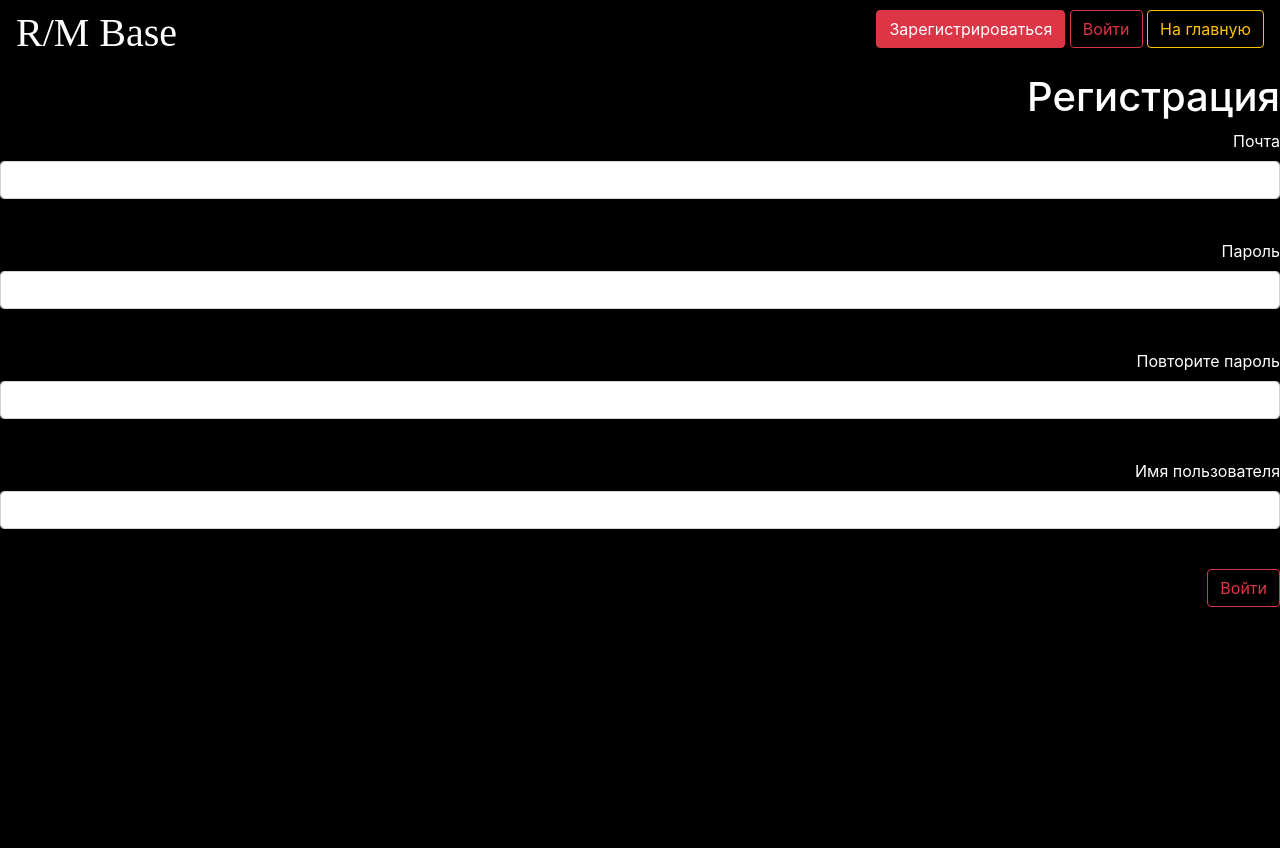
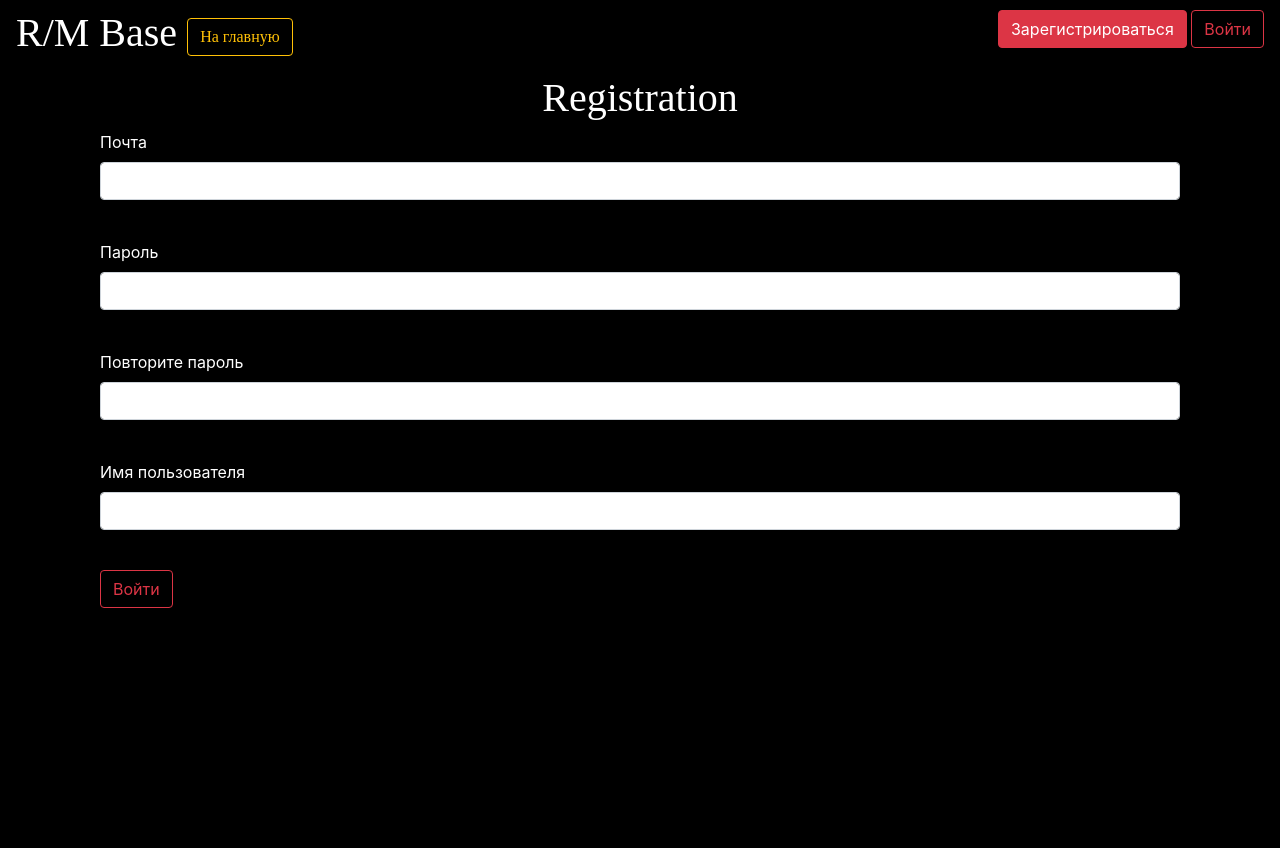
Before and after one commit to UuAcC/Lyceum_SiteProject, a Flask app: page /register in a window 1280 px wide. Shown: the top 848 px of the page. Run offline with Flask 3, Linux system fonts and the light colour scheme; some libraries are stand-ins or nearby versions.

Commit message:
Registration works, start doing orm

```diff
--- a/templates/base.html
+++ b/templates/base.html
@@ -16,12 +16,15 @@
 <div style="text-align: right;">
     <header>
     <nav class="navbar navbar-black bg-black">
-<h1 style="text-align: center;"><span style="font-family: Stencil;">R/M Base</span></h1>
+        <h1 style="text-align: center;"><span style="font-family: Stencil;">R/M Base    <a class="btn btn-outline-warning" href="/">На главную</a></span></h1>
+        {% if current_user.is_authenticated %}
+        <a class="navbar-brand" href="/logout" style="color:#ff0000">{{ current_user.name }}</a>
+        {% else %}
         <p style="text-align: right;">
         <a class="btn btn-danger" href="./register">Зарегистрироваться</a>
         <a class="btn btn-outline-danger" href="./login">Войти</a>
-            <a class="btn btn-outline-warning" href="/">На главную</a>
-    </p>
+        </p>
+        {% endif %}
     </nav>
     </header>
 </div>
--- a/templates/infopage.html
+++ b/templates/infopage.html
@@ -13,10 +13,12 @@
     Это базовая страница, особо многого тут не увидите.<br>
     Здесь вы можете перейти на страницы групп, исполнителей, а авторизованные пользователи имеют доступ к гитарным разборам.
 </p>
-<p style="text-align: center;">
+<p style="text-align: justify;">
     <a class="btn btn-outline-warning" href="./groups">Группы</a>
     <a class="btn btn-outline-warning" href="./musicians">Музыканты</a>
+    {% if current_user.is_authenticated %}
     <a class="btn btn-outline-warning" href="./tutorials">Разборы</a>
+    {% endif %}
 </p>
 </body>
 {% endblock %}
--- a/templates/login.html
+++ b/templates/login.html
@@ -1,8 +1,8 @@
 {% extends "base.html" %}
 
 {% block content %}
-    <h1>Авторизация</h1>
-    <form action="" method="post">
+    <h1 style="text-align: center;"><span style="font-family: Stencil;">Authorization</span></h1>
+    <form action="" method="post" style="text-align: left; padding-left: 100px; padding-right: 100px;">
         {{ form.hidden_tag() }}
         <p>
             {{ form.email.label }}<br>
@@ -23,7 +23,7 @@
             {% endfor %}
         </p>
         <p>{{ form.remember_me() }} {{ form.remember_me.label }}</p>
-        <p>{{ form.submit(type="submit", class="btn btn-primary") }}</p>
+        <p>{{ form.submit(type="submit", class="btn btn-outline-danger") }}</p>
         <div>{{ message }}</div>
     </form>
 {% endblock %}
--- a/templates/register.html
+++ b/templates/register.html
@@ -1,13 +1,10 @@
 {% extends "base.html" %}
 
 {% block content %}
-<style>
-    .both {margin-left:15%; margin-right:15%;}
-</style>
-<h1>Регистрация</h1>
-<form action="" method="post">
+<h1 style="text-align: center;"><span style="font-family: Stencil;">Registration</span></h1>
+<form action="" method="post" style="text-align: left; padding-left: 100px; padding-right: 100px;">
     {{ form.hidden_tag() }}
-    <p style="both">
+    <p>
         {{ form.email.label }}<br>
         {{ form.email(class="form-control", type="email") }}<br>
         {% for error in form.email.errors %}
@@ -16,7 +13,7 @@
             </p>
         {% endfor %}
     </p>
-    <p style="both">
+    <p>
         {{ form.password.label }}<br>
         {{ form.password(class="form-control", type="password") }}<br>
         {% for error in form.password.errors %}
@@ -25,7 +22,7 @@
             </p>
         {% endfor %}
     </p>
-    <p style="both">
+    <p>
         {{ form.password_again.label }}<br>
         {{ form.password_again(class="form-control", type="password") }}<br>
         {% for error in form.password_again.errors %}
@@ -34,7 +31,7 @@
             </p>
         {% endfor %}
     </p>
-    <p style="both">
+    <p>
         {{ form.name.label }}<br>
         {{ form.name(class="form-control") }}<br>
         {% for error in form.name.errors %}
@@ -43,7 +40,7 @@
             </p>
         {% endfor %}
     </p>
-    <p style="both">{{ form.submit(type="submit", class="btn btn-outline-danger") }}</p>
+    <p>{{ form.submit(type="submit", class="btn btn-outline-danger") }}</p>
     {{message}}
 </form>
 {% endblock %}
```
